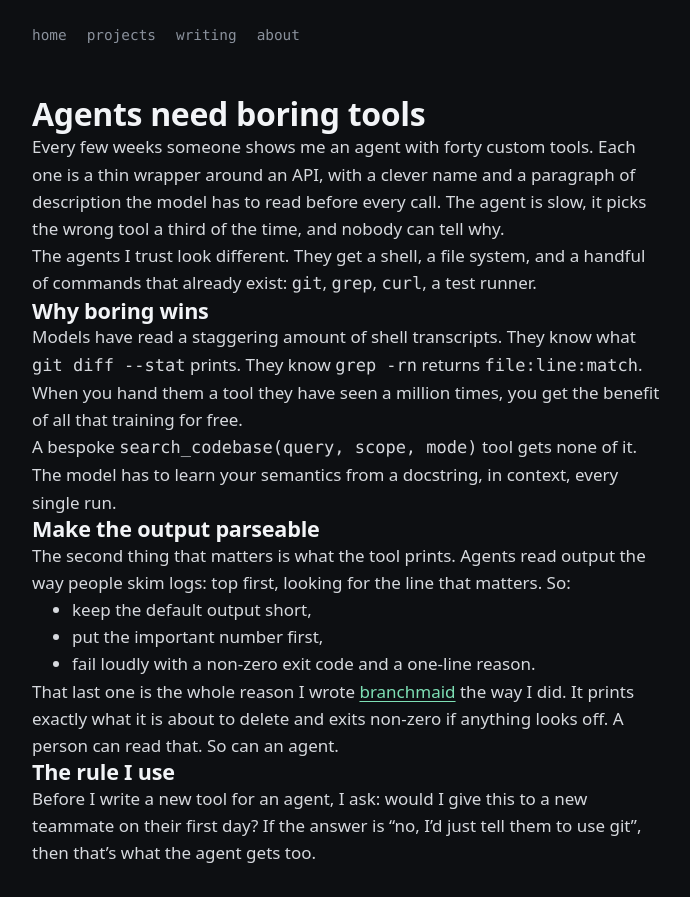
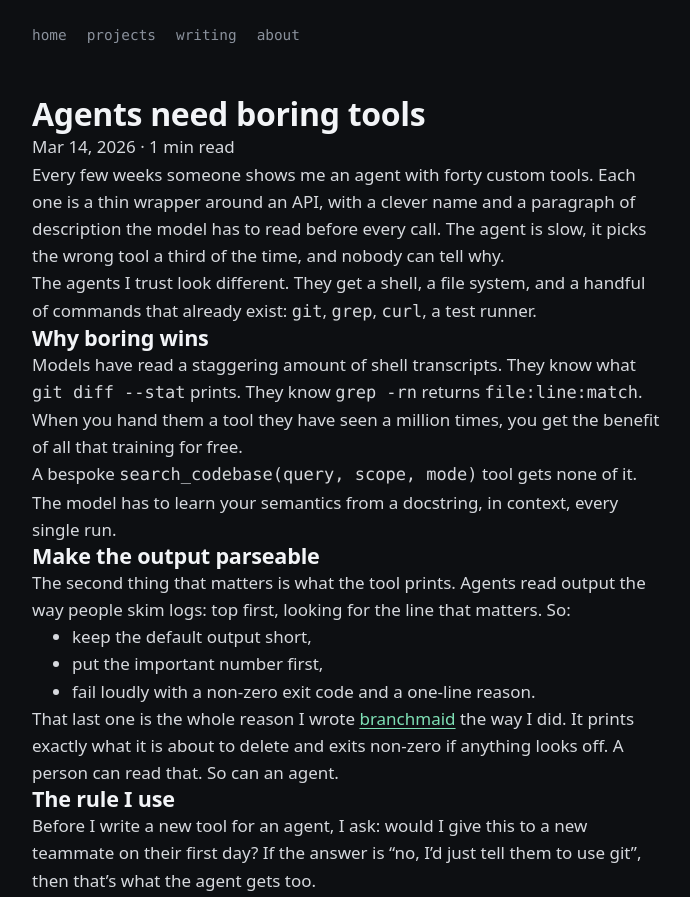
Before and after one commit to KING-MOI/verma.dev, an Astro site: page /writing/agents-need-boring-tools in a window 1280 px wide. Shown: the top 897 px of the page, without its empty margins (292-982 px from the left). Built offline with nearby package versions, Linux system fonts and the light colour scheme; Astro itself is replaced by a stand-in of ours.

Commit message:
feat: show date and reading time on posts

```diff
--- a/src/pages/writing/[id].astro
+++ b/src/pages/writing/[id].astro
@@ -1,6 +1,8 @@
 ---
 import { getCollection, render } from "astro:content";
 import Base from "../../layouts/Base.astro";
+import { formatDate } from "../../lib/format";
+import { readingTime } from "../../lib/reading-time";
 
 export async function getStaticPaths() {
   const posts = await getCollection("writing");
@@ -9,11 +11,18 @@ export async function getStaticPaths() {
 
 const { post } = Astro.props;
 const { Content } = await render(post);
+const minutes = readingTime(post.body ?? "");
 ---
 
 <Base title={post.data.title} description={post.data.description}>
   <article>
-    <h1>{post.data.title}</h1>
+    <header>
+      <h1>{post.data.title}</h1>
+      <p class="meta">
+        <time datetime={post.data.date.toISOString()}>{formatDate(post.data.date)}</time>
+        · {minutes} min read
+      </p>
+    </header>
     <Content />
   </article>
 </Base>
```
